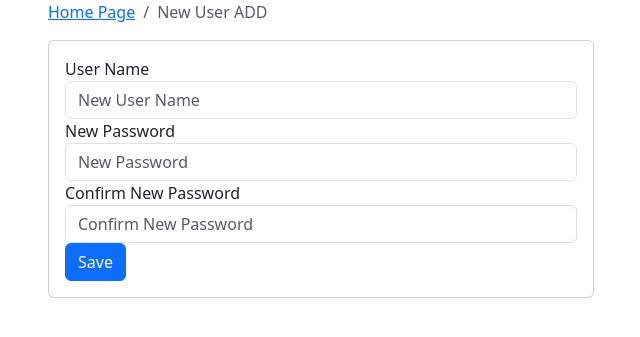
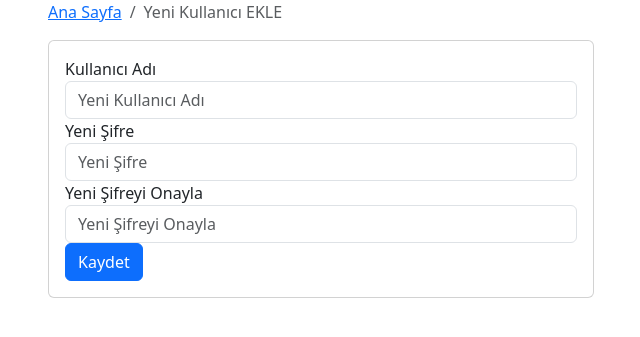
Before and after one commit to barisiceny/PHP-MYSQL-PDO-ile-MD5-formatinda-Giris-Sayfasi-Olusturma, a PHP site: page /useradd.php in a window 1280 px wide. Shown: the top 337 px of the page, without its empty margins (34-674 px from the left). Run offline with PHP 8.4, Linux system fonts and the light colour scheme; some libraries are stand-ins or nearby versions.

Commit message:
Update useradd.php

```diff
--- a/useradd.php
+++ b/useradd.php
@@ -2,7 +2,7 @@
 <html>
 <head>
 	<link rel="stylesheet" type="text/css" href="css/bootstrap.min.css">
-	<title></title>
+	<title>Kullanıcı Ekle</title>
 </head>
 <body>
 <body>
@@ -11,70 +11,71 @@
                 <div class="col-md-6">
                     <ol class="breadcrumb">
                         <li class="breadcrumb-item">
-                            <a href="index.php">Home Page</a>
+                            <a href="index.php">Ana Sayfa</a>
                         </li>
-                        <li class="breadcrumb-item active">New User ADD</li>
+                        <li class="breadcrumb-item active">Yeni Kullanıcı EKLE</li>
                     </ol>
                     <div class="card mb-3">
                         <div class="card-body">
                             <form method="POST" action="" enctype="multipart/form-data">
                                 <div class="form-group">
-                                    <label>User Name</label>
-                                    <input required type="text" class="form-control" name="user" placeholder="New User Name">
+                                    <label>Kullanıcı Adı</label>
+                                    <input required type="text" class="form-control" name="user" placeholder="Yeni Kullanıcı Adı">
                                 </div>
                                 <div class="form-group">
-                                    <label>New Password</label>
-                                    <input required type="password" class="form-control" name="password" placeholder="New Password">
+                                    <label>Yeni Şifre</label>
+                                    <input required type="password" class="form-control" name="password" placeholder="Yeni Şifre">
                                 </div>
                                 <div class="form-group">
-                                    <label>Confirm New Password</label>
-                                    <input required type="password" class="form-control" name="passwordagain" placeholder="Confirm New Password">
+                                    <label>Yeni Şifreyi Onayla</label>
+                                    <input required type="password" class="form-control" name="passwordagain" placeholder="Yeni Şifreyi Onayla">
                                 </div>
                                 <div class="form-group">
-                                    <button type="submit" class="btn btn-primary">Save</button>
+                                    <button type="submit" class="btn btn-primary">Kaydet</button>
                                     <script type="text/javascript" src="js/sweetalert.min.js"></script>
                                     <?php
                                     include('fonc.php');
 
-if ($_POST) { // We check if there is a post on the page.
+if ($_POST) { // Sayfada bir gönderi olup olmadığını kontrol ediyoruz.
 
-    $user = $_POST['user'];// After the page is refreshed, we assign the posted values to the variables
+    $user = $_POST['user'];// Sayfa yenilendikten sonra, yayınlanan değerleri değişkenlere atarız
     $password = md5('56' . $_POST['password'] . '23');
-     // We encrypt variables with MD5 Format according to specified ranges
-    $passwordagain = md5('56' . $_POST['passwordagain'] . '23'); // We encrypt variables with MD5 Format
-    $error = "";  // We print our mistakes
+     // Belirtilen aralıklara göre değişkenleri MD5 Formatı ile şifreliyoruz
+    $passwordagain = md5('56' . $_POST['passwordagain'] . '23'); // Değişkenleri MD5 Formatı ile şifreliyoruz
+    $error = "";  // Hatalarımızı yazdırıyoruz
 
 
 
-    if ($user <> "" && $password <> "" && $error == "") { // // We check if the data fields are empty. You can do it in other controls.
-        //Data to change
+    if ($user <> "" && $password <> "" && $error == "") { // // Veri alanlarının boş olup olmadığını kontrol ediyoruz. Bunu diğer kontrollerde yapabilirsiniz.
+        //Değişecek veriler
         $line = [
             'user' => $user,
             'password' => $password,
 
         ];
 
-        if ($password == $passwordagain && $password != '' && $user != '') {   // Checking if New Password and Repeat Password are the same
+        if ($password == $passwordagain && $password != '' && $user != '') {   // Yeni Şifre ve Tekrarlanan Şifrenin aynı olup olmadığını kontrol etmeu
 
 
             $sql = "INSERT INTO users SET user=:user, password=:password;";
-                  // If all conditions are positive, we write our data insertion query.
+                  // Tüm koşullar olumluysa, veri ekleme sorgumuzu yazarız.
             $status = $connect->prepare($sql)->execute($line);
 
             if ($status) {
-                echo '<script>swal("New User Added.","New User Added.","success").then((value)=>{ window.location.href = "index.php"}); </script>';
-                //If adding data is successful, it is written that it is successful with sweetalert.
-                // If the Add query works, it redirects to the index.php page.
+                echo '<script>swal("Yeni Kullanıcı.","Başarılı Yeni Kullanıcı Eklendi.","success").then((value)=>{ window.location.href = "index.php"}); </script>';
+                //Veri ekleme başarılı olursa, sweetalert ile başarılı olduğu yazılır.
+
+// Add sorgusu çalışırsa, index.php sayfasına yönlendirir.
 
             }
         }
         else {
-            echo '<script>swal("Error","Error , Please check your information","error");</script>';
-            // If the id is not found or there is an error in the query, we print an error
+            echo '<script>swal("Hata","Hata, Lütfen bilgilerinizi kontrol edin","error");</script>';
+            // id bulunamazsa veya sorguda bir hata varsa, bir hata yazdırırız
         }
     }
     if ($error != "") {
-        echo '<script>swal("Error","' . $error . '","Error");</script>'; // We print our errors that may occur in queries and database
+        echo '<script>swal("Error","' . $error . '","Error");</script>'; // Sorgularda ve veritabanında oluşabilecek hatalarımızı yazdırıyoruz
     }
 }
 ?>
```
